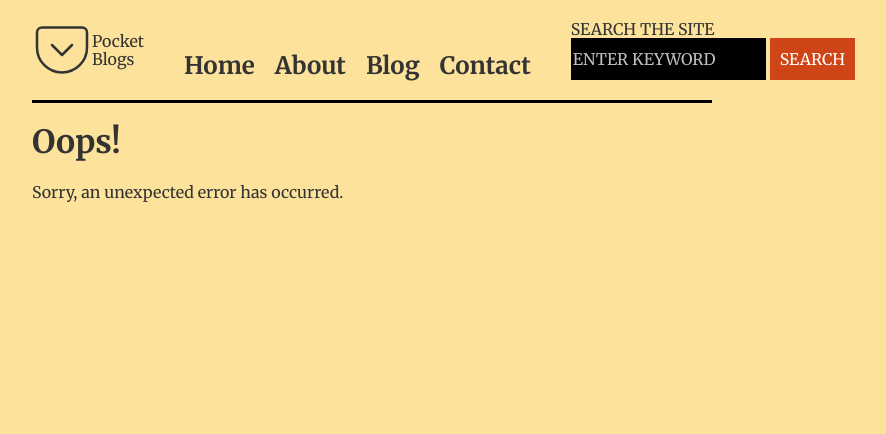
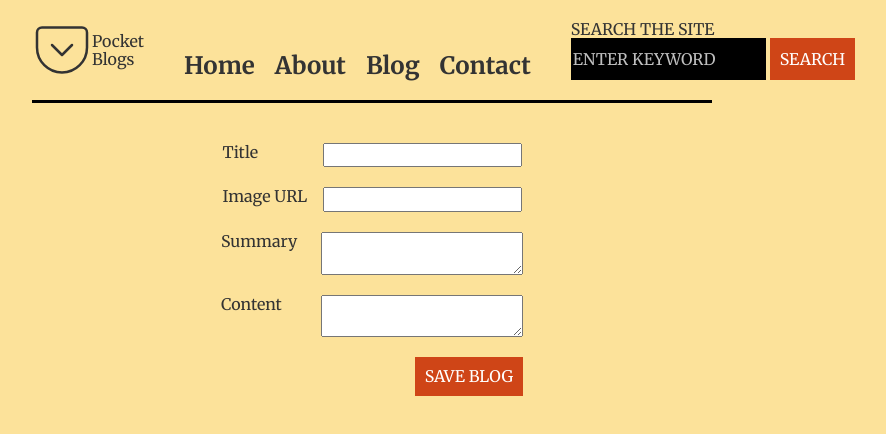
Before and after one commit to jariast22/alto-cms, a React (Vite) app: page /editBlog/1 in a window 1280 px wide. Shown: the top 434 px of the page, without its empty margins (268-1154 px from the left). Built offline with nearby package versions, Linux system fonts and the light colour scheme.

Commit message:
feat: Edit Blog.

```diff
--- a/src/App.jsx
+++ b/src/App.jsx
@@ -13,8 +13,13 @@ import BlogEdit from '@pages/BlogEdit';
 const App = () => {
   const [blogs, setBlogs] = useState([]);
   const match = useMatch('/blog/:id');
+  const matchEdit = useMatch('editBlog/:id');
+  console.log('Match Edit', matchEdit);
 
   const blog = match ? blogs.find((blog) => blog.id === match.params.id) : null;
+  const blogToEdit = matchEdit
+    ? blogs.find((blog) => blog.id === matchEdit.params.id)
+    : null;
 
   useEffect(() => {
     const blogsInStorage = localStorage.getItem('blogs');
@@ -26,9 +31,14 @@ const App = () => {
     }
   }, []);
 
-  const onBlogCreation = (newBlog) => {
+  const onBlogCreation = (newBlog, isEditing) => {
     localStorage.clear();
-    const newBlogs = blogs.concat(newBlog);
+    let newBlogs;
+    if (isEditing) {
+      newBlogs = blogs.map((blog) => (blog.id === newBlog.id ? newBlog : blog));
+    } else {
+      newBlogs = blogs.concat(newBlog);
+    }
     localStorage.setItem('blogs', JSON.stringify(newBlogs));
     setBlogs(newBlogs);
   };
@@ -40,8 +50,10 @@ const App = () => {
         <Route index element={<Home blogs={blogs} />} />
         <Route path="blog/:id" element={<Blog blog={blog} />} />
         <Route
-          path="editBlog"
-          element={<BlogEdit handleBlogCreation={onBlogCreation} />}
+          path="editBlog/:id?"
+          element={
+            <BlogEdit blog={blogToEdit} handleBlogCreation={onBlogCreation} />
+          }
         />
         <Route path="*" element={<ErrorPage />} />
       </Routes>
--- a/src/atoms/Icon.jsx
+++ b/src/atoms/Icon.jsx
@@ -1,10 +1,11 @@
 import React from 'react';
 import styled from 'styled-components';
-import { Search, AtSign, ChevronDown, Pocket } from 'react-feather';
+import { Search, AtSign, ChevronDown, Pocket, Edit } from 'react-feather';
 
 const icons = {
   search: Search,
   pocket: Pocket,
+  edit: Edit,
   'at-sign': AtSign,
   'chevron-down': ChevronDown,
 };
--- a/src/molecules/Logo.jsx
+++ b/src/molecules/Logo.jsx
@@ -2,7 +2,7 @@ import styled from 'styled-components';
 
 import Icon from '@/atoms/Icon';
 
-const Logo = ({ handleClick }) => (
+const Logo = () => (
   <Wrapper>
     <Icon id={'pocket'} size={60}></Icon>
     Pocket Blogs
--- a/src/organisms/BlogForm.jsx
+++ b/src/organisms/BlogForm.jsx
@@ -1,4 +1,4 @@
-import { useState } from 'react';
+import { useEffect, useState } from 'react';
 import { v4 as uuidv4 } from 'uuid';
 import DOMPurify from 'dompurify';
 import { useNavigate } from 'react-router-dom';
@@ -7,28 +7,45 @@ import Button from '@/atoms/Button';
 import InputWithLabel from '@/molecules/InputWithLabel';
 import styled from 'styled-components';
 
-const BlogForm = ({ handleBlogCreation }) => {
+const BlogForm = ({ blog, handleBlogCreation }) => {
   const navigate = useNavigate();
 
   const [title, setTitle] = useState('');
   const [imageUrl, setImageUrl] = useState('');
   const [summary, setSummary] = useState('');
   const [content, setContent] = useState('');
+  const [isEditing, setIsEditing] = useState(false);
+
+  useEffect(() => {
+    if (blog) {
+      setIsEditing(true);
+      setTitle(blog.title);
+      setImageUrl(blog.imageUrl);
+      setSummary(blog.summary);
+      setContent(blog.content);
+    }
+  }, [blog]);
 
   const handleSubmit = (e) => {
     e.preventDefault();
 
-    const generatedId = uuidv4();
+    let id;
+    if (!isEditing) {
+      id = uuidv4();
+    } else {
+      id = blog.id;
+    }
+
     const sanitizedContent = DOMPurify.sanitize(content);
 
     const newBlog = {
-      id: generatedId,
+      id,
       title,
-      conent: sanitizedContent,
+      content: sanitizedContent,
       summary,
       imageUrl,
     };
-    handleBlogCreation(newBlog);
+    handleBlogCreation(newBlog, isEditing);
     navigate('/');
   };
 
--- a/src/organisms/BlogPost.jsx
+++ b/src/organisms/BlogPost.jsx
@@ -1,11 +1,20 @@
+import styled from 'styled-components';
+
 import Float from '@/atoms/Float';
 import HTMLContent from '@/atoms/HTMLContent';
 import ThumbNail from '@/molecules/ThumbNail';
-import styled from 'styled-components';
+import Icon from '@/atoms/Icon';
+import { COLORS } from '@/constants';
+import Navigate from '@/atoms/Navigate';
 
 const BlogPost = ({ blog }) => (
   <Wrapper>
-    <h1>{blog.title}</h1>
+    <BlogHeader>
+      <h1>{blog.title}</h1>
+      <Navigate path={`/editBlog/${blog.id}`}>
+        <Icon style={{ color: COLORS.primary }} id={'edit'} />
+      </Navigate>
+    </BlogHeader>
     <Float>
       <ThumbNail imageUrl={blog.imageUrl} altText={blog.title} size="400" />
     </Float>
@@ -15,4 +24,9 @@ const BlogPost = ({ blog }) => (
 
 const Wrapper = styled.article``;
 
+const BlogHeader = styled.div`
+  display: flex;
+  justify-content: space-between;
+`;
+
 export default BlogPost;
--- a/src/pages/Blog.jsx
+++ b/src/pages/Blog.jsx
@@ -12,6 +12,8 @@ const Blog = ({ blog }) => {
   );
 };
 
-const Wrapper = styled.main``;
+const Wrapper = styled.main`
+  padding-top: 20px;
+`;
 
 export default Blog;
--- a/src/pages/BlogEdit.jsx
+++ b/src/pages/BlogEdit.jsx
@@ -1,9 +1,9 @@
 import BlogForm from '@/organisms/BlogForm';
 import styled from 'styled-components';
 
-const BlogEdit = ({ handleBlogCreation }) => (
+const BlogEdit = ({ blog, handleBlogCreation }) => (
   <Wrapper>
-    <BlogForm handleBlogCreation={handleBlogCreation} />
+    <BlogForm handleBlogCreation={handleBlogCreation} blog={blog} />
   </Wrapper>
 );
 
```
